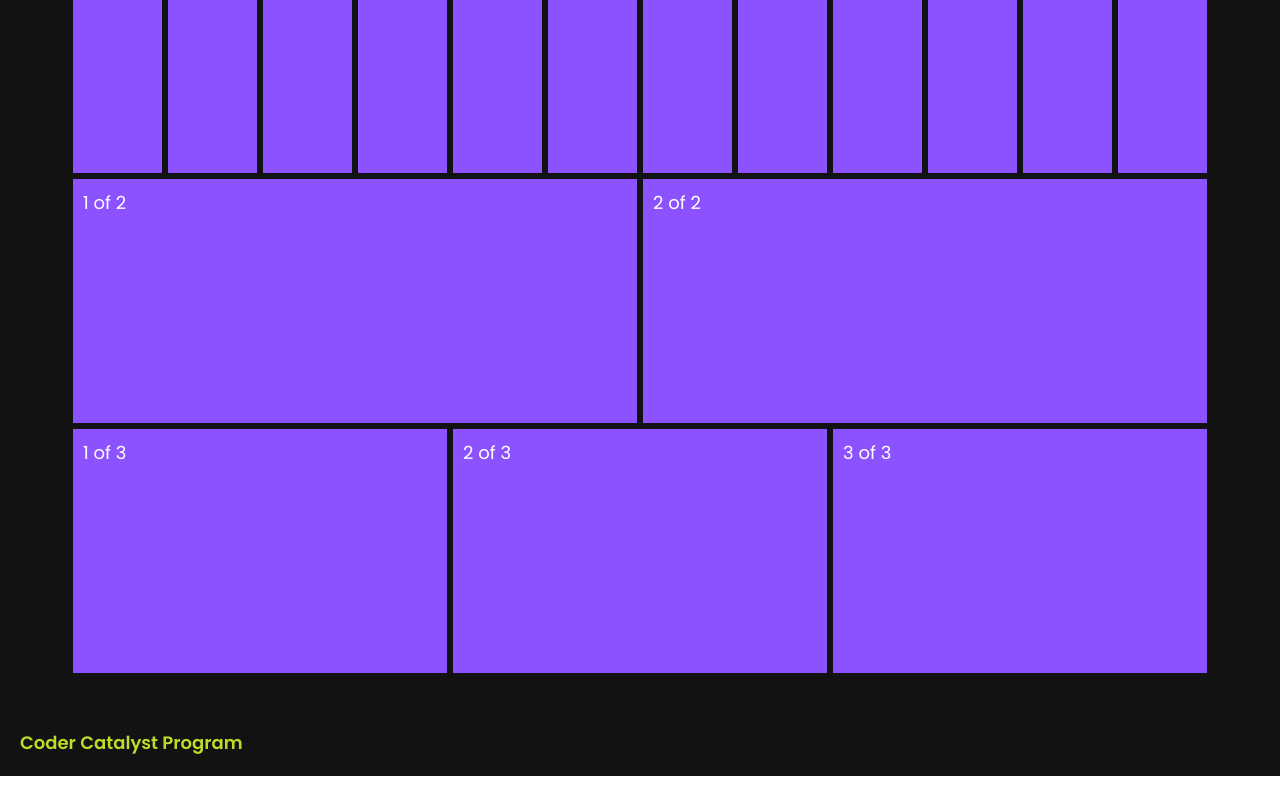
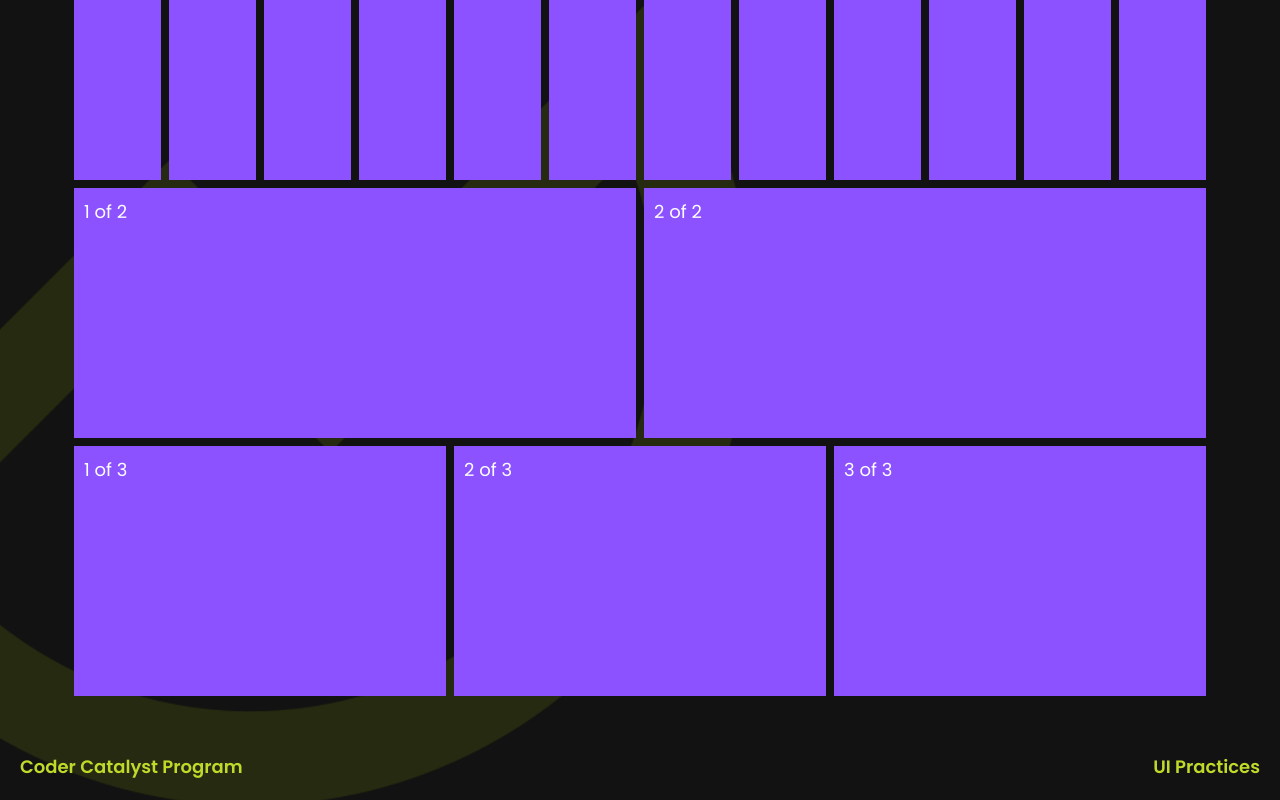
Before and after one commit to Dulmina98/bootstrap-practices, a React (Create React App) app: page / in a window 1280 px wide. Shown: the part 194-994 px from the top of the page. Before the commit the page ends 970 px from the top, so only its background shows below. Built offline with nearby package versions, Linux system fonts and the light colour scheme.

Commit message:
chore: add bg logo and update styles

```diff
--- a/src/App.scss
+++ b/src/App.scss
@@ -4,16 +4,27 @@
   color: #fff;
   font-size: 18px;
   position: relative;
+  overflow-y: hidden;
 
   .col {
     background: #8C52FF;
-    border: 3px solid #121212;
+    margin: 4px;
     height: 250px;
     padding: 10px;
   }
 
   .main-container {
     padding-bottom: 100px;
+    z-index: +50;
+    position: relative;
+  }
+
+  .bg-logo {
+    width: 1000px;
+    position: absolute;
+    top: -0px;
+    left: -250px;
+    opacity: 0.1;
   }
 
   .main-title {
@@ -28,8 +39,15 @@
   .program-name {
     position: absolute;
     bottom: 20px;
-    left: 20px;
     color: #C0DA2A;
     font-weight: 600;
+
+    &.left {
+      left: 20px;
+    }
+
+    &.right {
+      right: 20px;
+    }
   }
 }
--- a/src/App.tsx
+++ b/src/App.tsx
@@ -6,9 +6,11 @@ import {GridSystem} from "./pages/GridSystem";
 function App() {
     return (
         <div className="App">
-            <div className={"main-title"}>Bootstrap Grid System</div>
+            <div className={"main-title"}>Bootstrap - Grid System</div>
             <GridSystem/>
-            <div className={"program-name"}>Coder Catalyst Program</div>
+            <img src="/assets/images/logo.png" alt="logo" className={"bg-logo"}/>
+            <div className={"program-name left"}>Coder Catalyst Program</div>
+            <div className={"program-name right"}>UI Practices</div>
         </div>
     );
 }
```
Also changed, not shown: public/assets/images/logo.png (added).
